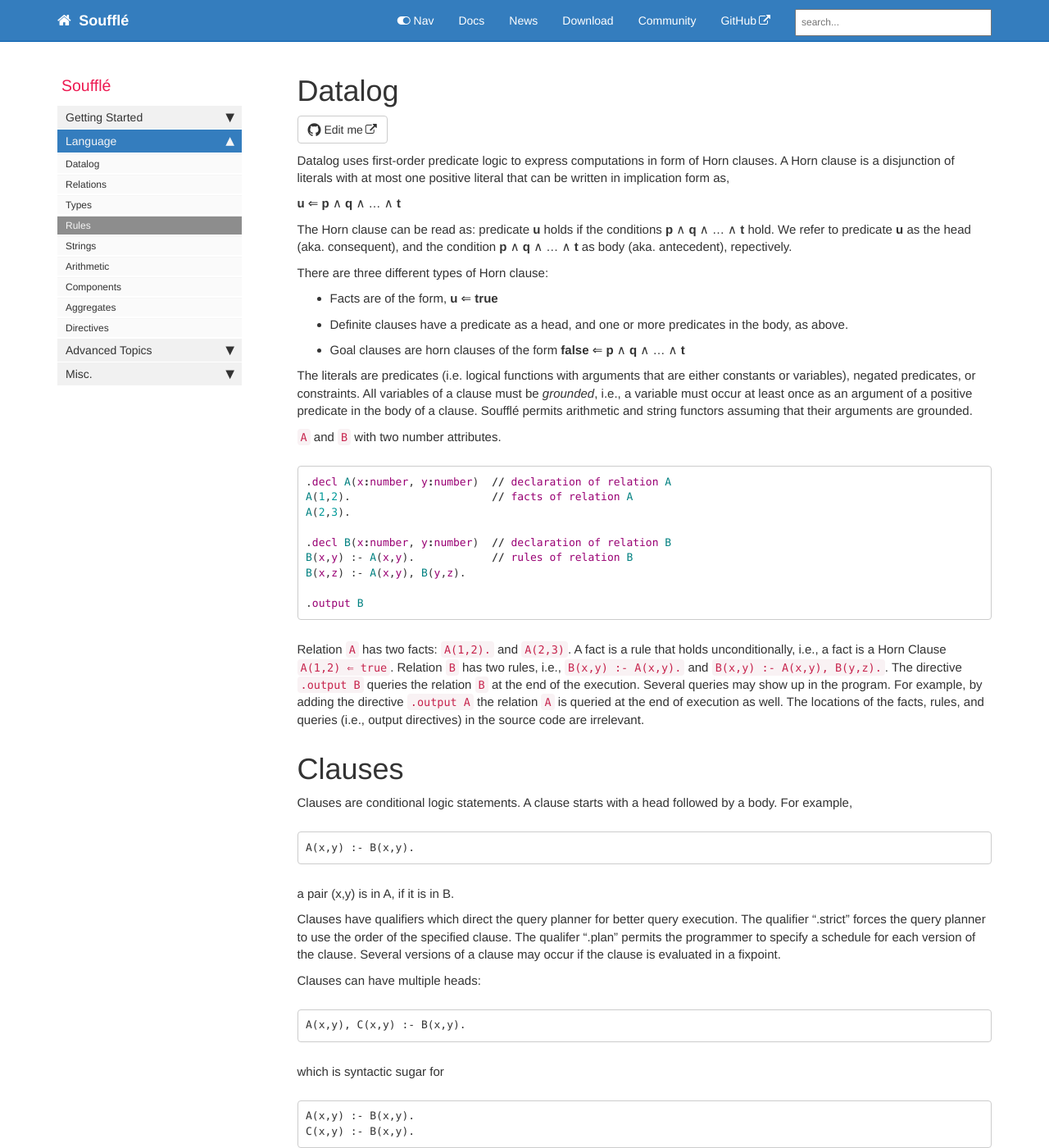
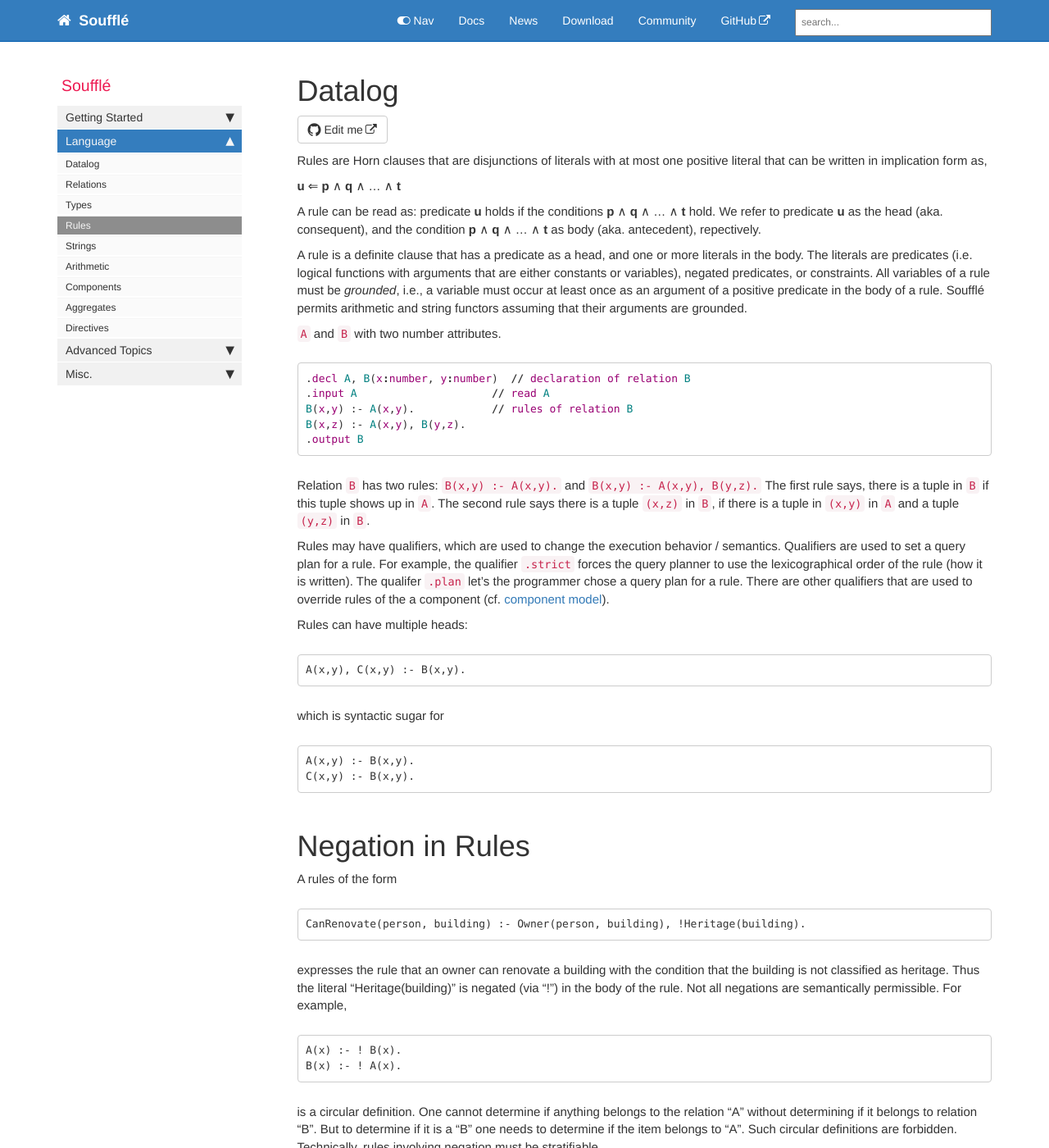
Before and after one commit to souffle-lang/souffle-lang.github.io, a Jekyll site: the page built from pages/docs/rules.md, in a window 1280 px wide and 1400 px high. Shown: the whole window at 82% size. Built offline with Jekyll 4.4.1, drawn with Linux system fonts in a browser that asks for light colours; comment, search, counter and statistics services are not loaded; some of the changed text lies outside the part shown.

Commit message:
Update rules.md

````diff
--- a/pages/docs/rules.md
+++ b/pages/docs/rules.md
@@ -5,61 +5,39 @@ sidebar: docs_sidebar
 folder: docs
 ---
 
-Datalog uses first-order predicate logic to express computations
-in form of Horn clauses.
-A Horn clause is a disjunction of literals with at most one positive literal
+Rules are Horn clauses that are disjunctions of literals with at most one positive literal
 that can be written in implication form as,
 
 **u** ⇐  **p** ∧ **q** ∧ ... ∧ **t**
 
-The Horn clause can be read as: predicate **u** holds if the conditions
+A rule can be read as: predicate **u** holds if the conditions
 **p** ∧ **q** ∧ ... ∧ **t** hold.
 We refer to predicate **u** as the head (aka. consequent), and
 the condition **p** ∧ **q** ∧ ... ∧ **t**  as body (aka. antecedent),
 repectively.
 
-There are three different types of Horn clause:
- * Facts are of the form, **u** ⇐  **true**
- * Definite clauses have a predicate as a head, and one or more predicates in the body, as above.
- * Goal clauses are horn clauses of the form **false** ⇐ **p** ∧ **q** ∧ ... ∧ **t**
-
+A rule is a definite clause that has a predicate as a head, and one or more
+literals in the body.
 The literals are predicates (i.e. logical functions with arguments that
 are either constants or variables), negated predicates, or constraints.
-All variables of a clause must be *grounded*, i.e., a variable must occur
+All variables of a rule must be *grounded*, i.e., a variable must occur
 at least once as an argument of a positive predicate in the body of
-a clause.  Soufflé permits arithmetic and string functors assuming
+a rule.  Soufflé permits arithmetic and string functors assuming
 that their arguments are grounded.
-
 
  ```A``` and ```B``` with two number attributes.
 ```prolog
-.decl A(x:number, y:number)  // declaration of relation A
-A(1,2).                      // facts of relation A
-A(2,3).
-
-.decl B(x:number, y:number)  // declaration of relation B
+.decl A, B(x:number, y:number)  // declaration of relation B
+.input A                     // read A
 B(x,y) :- A(x,y).            // rules of relation B
 B(x,z) :- A(x,y), B(y,z).
-
 .output B
 ```
+Relation ```B``` has two rules: ```B(x,y) :- A(x,y).``` and ```B(x,y) :- A(x,y), B(y,z).``` The first rule says, there is a tuple in `B` if this tuple shows up in `A`. The second rule says there is a tuple `(x,z)` in `B`, if there is a tuple in `(x,y)` in `A` and a tuple `(y,z)` in `B`.
 
-Relation ```A``` has two facts: ```A(1,2).``` and ```A(2,3)```.
-A fact is a rule that holds unconditionally, i.e., a fact is a Horn Clause  ```A(1,2) ⇐ true```.
-Relation ```B``` has two rules, i.e., ```B(x,y) :- A(x,y).``` and ```B(x,y) :- A(x,y), B(y,z).```.  The directive ```.output B``` queries the relation ```B``` at the end of the execution. Several queries may show up in the program. For example, by adding the directive ```.output A``` the relation ```A``` is queried at the end of execution as well. The locations of the facts, rules, and queries (i.e., output directives) in the source code are irrelevant.
+Rules may have qualifiers, which are used to change the execution behavior / semantics. Qualifiers are used to set a query plan for a rule. For example, the qualifier `.strict` forces the query planner to use the lexicographical order of the rule (how it is written). The qualifer `.plan` let's the programmer chose a query plan for a rule. There are other qualifiers that are used to override rules of the a component (cf. [component model](components)).
 
-# Clauses
-
-Clauses are conditional logic statements. A clause starts with a head followed by a body. For example,
-```
-A(x,y) :- B(x,y).
-```
-a pair (x,y) is in A, if it is in B.
-
-Clauses have qualifiers which direct the query planner for better query execution. The qualifier ".strict" forces the query planner to use the order of the specified clause. The qualifer ".plan" permits the programmer to specify a schedule for each version of the clause. Several versions of a clause may occur if the clause is evaluated in a fixpoint.
-
-
-Clauses can have multiple heads:
+Rules can have multiple heads:
 ```
 A(x,y), C(x,y) :- B(x,y).
 ```
@@ -69,15 +47,13 @@ A(x,y) :- B(x,y).
 C(x,y) :- B(x,y).
 ```
 
-# Negation
+# Negation in Rules
 
-A clause of the form
+A rules of the form
 ```
 CanRenovate(person, building) :- Owner(person, building), !Heritage(building).
 ```
-expresses the rule that an owner can renovate a building with the condition the building is not classified as heritage. Thus the literal "Heritage(building)" is negated (via "!") in the body of the clause.
-
-But negation needs to be used with care. For example,
+expresses the rule that an owner can renovate a building with the condition that the building is not classified as heritage. Thus the literal "Heritage(building)" is negated (via "!") in the body of the rule. Not all negations are semantically permissible. For example,
 ```
 A(x) :- ! B(x).
 B(x) :- ! A(x).
@@ -96,7 +72,7 @@ where the relation "Scope" defines the set of values that "y" can take.
 
 # Disjunction
 
-A clause of the form
+A rule of the form
 ```
 LivesAt(person, building) :-
     Owner(owner, building),
````
